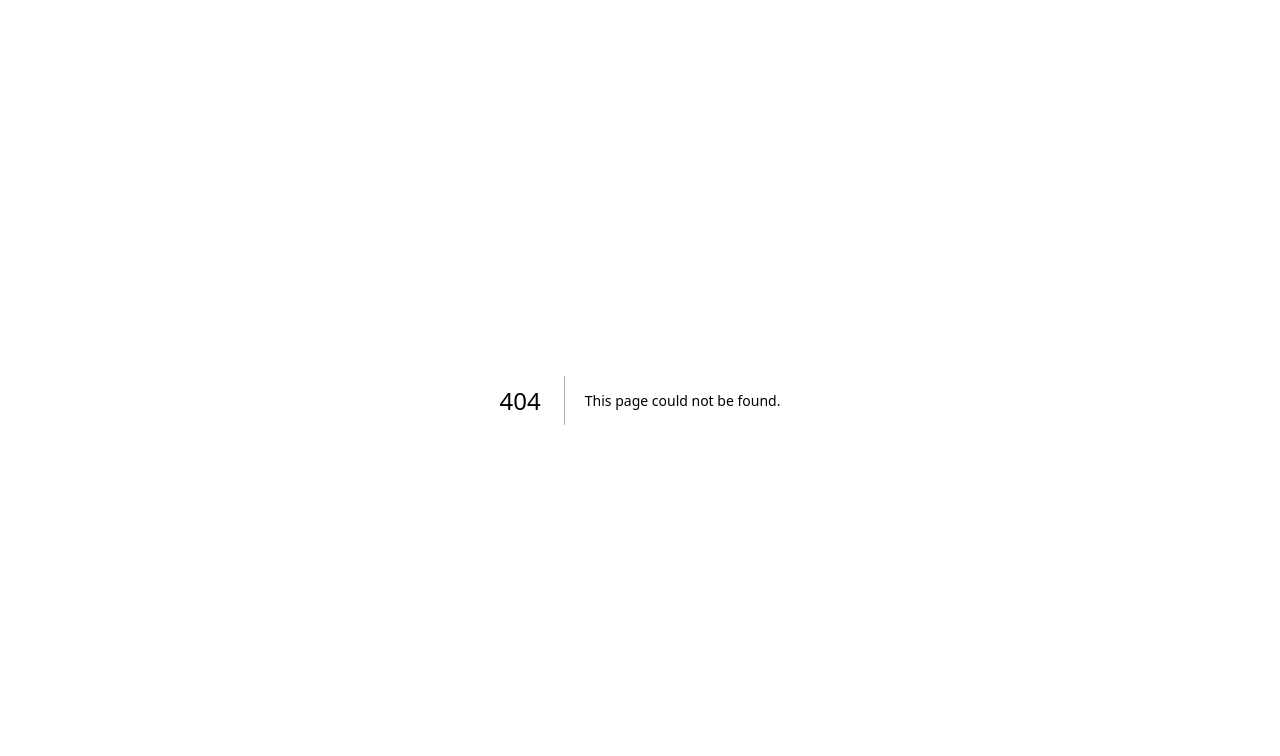
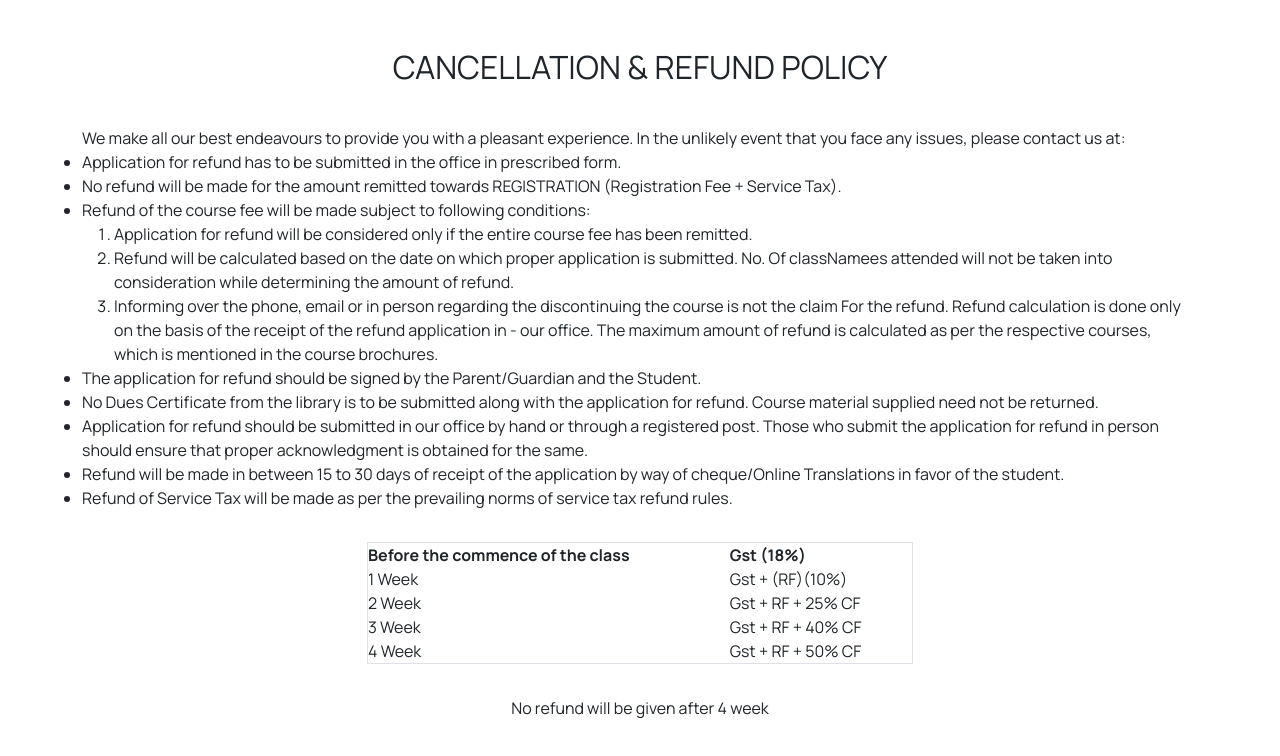
Before and after one commit to Texki-developers/Dopa-Main, a Next.js app: page /cancellation_and_privacy_policy in a window 1280 px wide. Before the commit this address had no page. Shown: the top 756 px of the page. Built offline with nearby package versions, Linux system fonts and the light colour scheme.

Commit message:
fix: bootstrap styling overlapped

```diff
--- a/src/Components/MainNavbar/MainNavbar.module.scss
+++ b/src/Components/MainNavbar/MainNavbar.module.scss
@@ -61,7 +61,7 @@
         }
     }
     a{
-        color: #fff;
+        color: #fff !important;
         font-size: 1rem;
     }
 }
--- a/src/styles/globals.css
+++ b/src/styles/globals.css
@@ -29,6 +29,16 @@
 * {
   box-sizing: border-box;
   padding: 0;
+  margin: 0;
+}
+
+ul{
+  padding-left: 0;
+}
+a{
+  color: #fff;
+}
+p{
   margin: 0;
 }
 
```
Also changed, not shown: src/pages/cancellation_and_privacy_policy/index.jsx (renamed from src/pages/refund-policy/index.jsx), src/pages/privacy_policy/index.jsx (renamed from src/pages/privacy-policy/index.jsx), src/pages/terms_and_conditions/index.jsx (renamed from src/pages/terms-and-conditions/index.jsx).
